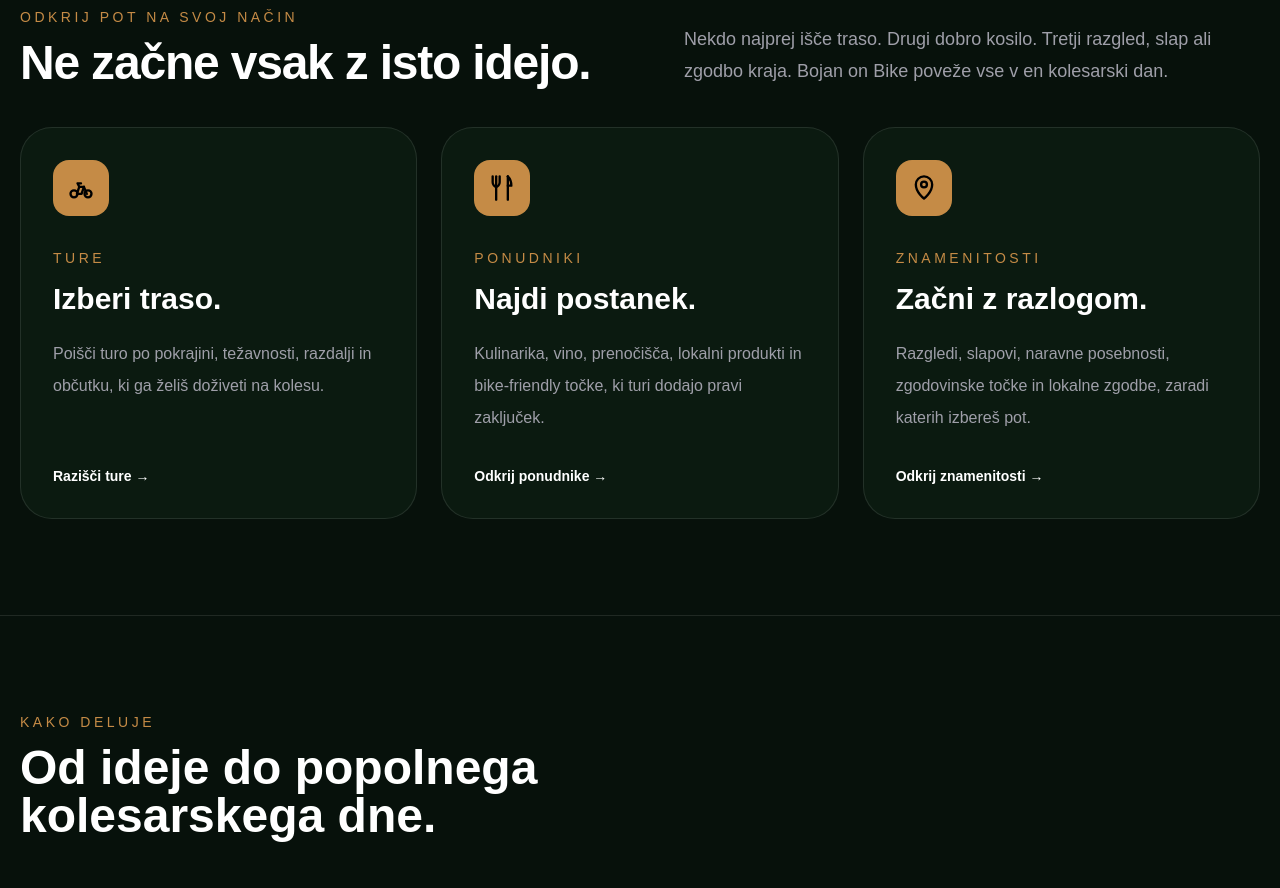
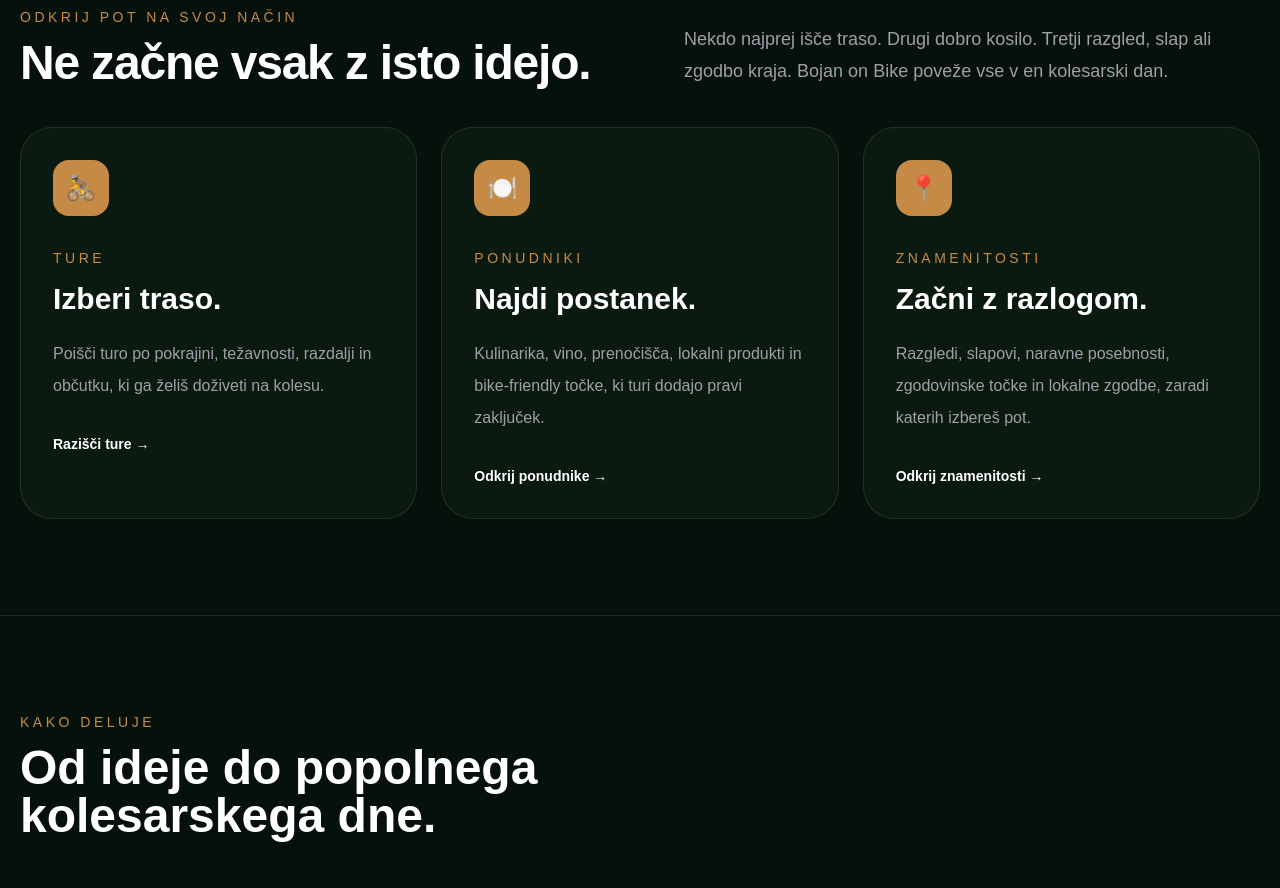
Before and after one commit to rabojan/bojan-on-bike-app, a Next.js app: page / in a window 1280 px wide. Shown: the part 2660-3548 px from the top of the page. Built offline with nearby package versions, Linux system fonts and the light colour scheme.

Commit message:
Revert "Polish homepage mobile spacing stats icons and experience CTA"
This reverts commit 665626e2ef4bfce5a3af883e0dbe5e16a049e17e.

```diff
--- a/app/page.tsx
+++ b/app/page.tsx
@@ -215,7 +215,7 @@ export default function Home() {
             </a>
           </div>
 
-          <div className="grid grid-cols-3 gap-3 md:gap-6">
+          <div className="grid gap-6 md:grid-cols-3">
             {topTrails.map((trail) => (
               <article
                 key={trail.title}
@@ -291,16 +291,10 @@ export default function Home() {
           <div className="grid gap-6 md:grid-cols-3">
             <a
               href="/ture"
-              className="group flex h-full flex-col rounded-[2rem] border border-white/10 bg-[#0b1a10] p-8 transition hover:-translate-y-1 hover:border-[#c58b46]/50"
+              className="group rounded-[2rem] border border-white/10 bg-[#0b1a10] p-8 transition hover:-translate-y-1 hover:border-[#c58b46]/50"
             >
-              <div className="mb-8 flex h-14 w-14 items-center justify-center rounded-2xl bg-[#c58b46] text-black">
-                <svg viewBox="0 0 24 24" className="h-7 w-7" fill="none" stroke="currentColor" strokeWidth="2" strokeLinecap="round" strokeLinejoin="round">
-                  <circle cx="6" cy="17" r="3" />
-                  <circle cx="18" cy="17" r="3" />
-                  <path d="M8.5 17h4l2-6h-4l-2 6Z" />
-                  <path d="M10.5 11 9 8h3" />
-                  <path d="M14.5 11 17 17" />
-                </svg>
+              <div className="mb-8 flex h-14 w-14 items-center justify-center rounded-2xl bg-[#c58b46] text-2xl">
+                🚴
               </div>
 
               <p className="mb-3 text-sm uppercase tracking-[0.25em] text-[#c58b46]">
@@ -316,23 +310,17 @@ export default function Home() {
                 ga želiš doživeti na kolesu.
               </p>
 
-              <div className="mt-auto pt-8 text-sm font-bold text-white">
+              <div className="mt-8 text-sm font-bold text-white">
                 Razišči ture →
               </div>
             </a>
 
             <a
               href="/ponudniki"
-              className="group flex h-full flex-col rounded-[2rem] border border-white/10 bg-[#0b1a10] p-8 transition hover:-translate-y-1 hover:border-[#c58b46]/50"
+              className="group rounded-[2rem] border border-white/10 bg-[#0b1a10] p-8 transition hover:-translate-y-1 hover:border-[#c58b46]/50"
             >
-              <div className="mb-8 flex h-14 w-14 items-center justify-center rounded-2xl bg-[#c58b46] text-black">
-                <svg viewBox="0 0 24 24" className="h-7 w-7" fill="none" stroke="currentColor" strokeWidth="2" strokeLinecap="round" strokeLinejoin="round">
-                  <path d="M7 2v9" />
-                  <path d="M4 2v5c0 2 1.5 4 3 4s3-2 3-4V2" />
-                  <path d="M7 11v11" />
-                  <path d="M17 2v20" />
-                  <path d="M17 2c2 2 3 4.5 3 8h-3" />
-                </svg>
+              <div className="mb-8 flex h-14 w-14 items-center justify-center rounded-2xl bg-[#c58b46] text-2xl">
+                🍽️
               </div>
 
               <p className="mb-3 text-sm uppercase tracking-[0.25em] text-[#c58b46]">
@@ -348,20 +336,17 @@ export default function Home() {
                 točke, ki turi dodajo pravi zaključek.
               </p>
 
-              <div className="mt-auto pt-8 text-sm font-bold text-white">
+              <div className="mt-8 text-sm font-bold text-white">
                 Odkrij ponudnike →
               </div>
             </a>
 
             <a
               href="/znamenitosti"
-              className="group flex h-full flex-col rounded-[2rem] border border-white/10 bg-[#0b1a10] p-8 transition hover:-translate-y-1 hover:border-[#c58b46]/50"
+              className="group rounded-[2rem] border border-white/10 bg-[#0b1a10] p-8 transition hover:-translate-y-1 hover:border-[#c58b46]/50"
             >
-              <div className="mb-8 flex h-14 w-14 items-center justify-center rounded-2xl bg-[#c58b46] text-black">
-                <svg viewBox="0 0 24 24" className="h-7 w-7" fill="none" stroke="currentColor" strokeWidth="2" strokeLinecap="round" strokeLinejoin="round">
-                  <path d="M12 21s7-5.2 7-12a7 7 0 0 0-14 0c0 6.8 7 12 7 12Z" />
-                  <circle cx="12" cy="9" r="2.5" />
-                </svg>
+              <div className="mb-8 flex h-14 w-14 items-center justify-center rounded-2xl bg-[#c58b46] text-2xl">
+                📍
               </div>
 
               <p className="mb-3 text-sm uppercase tracking-[0.25em] text-[#c58b46]">
@@ -377,7 +362,7 @@ export default function Home() {
                 lokalne zgodbe, zaradi katerih izbereš pot.
               </p>
 
-              <div className="mt-auto pt-8 text-sm font-bold text-white">
+              <div className="mt-8 text-sm font-bold text-white">
                 Odkrij znamenitosti →
               </div>
             </a>
@@ -457,8 +442,8 @@ export default function Home() {
             </p>
 
             <a
-              href="/dozivetja"
-            className="inline-block rounded-full bg-[#c58b46] px-8 py-4 font-semibold text-black transition hover:bg-[#d9a35d]"
+              href="/ture"
+              className="inline-block rounded-full bg-[#c58b46] px-8 py-4 font-semibold text-black transition hover:bg-[#d9a35d]"
             >
               Začni raziskovati
             </a>
--- a/components/PageHero.tsx
+++ b/components/PageHero.tsx
@@ -26,7 +26,7 @@ export default function PageHero({
   imagePosition = "center",
 }: PageHeroProps) {
   return (
-    <section className="relative min-h-[590px] overflow-hidden border-b border-white/10 md:min-h-[720px]">
+    <section className="relative min-h-[680px] overflow-hidden border-b border-white/10 md:min-h-[720px]">
       <img
         src={image}
         alt={imageAlt}
@@ -37,7 +37,7 @@ export default function PageHero({
       <div className="absolute inset-0 bg-gradient-to-b from-black/25 via-[#07110b]/55 to-[#07110b]" />
       <div className="absolute inset-0 bg-gradient-to-r from-[#07110b]/72 via-[#07110b]/28 to-transparent" />
 
-      <div className="relative z-10 mx-auto w-full max-w-7xl px-5 pt-24 md:px-6 md:pt-36 lg:pt-40">
+      <div className="relative z-10 mx-auto w-full max-w-7xl px-5 pt-32 md:px-6 md:pt-36 lg:pt-40">
         <div className="max-w-5xl">
           <div className="mb-5 text-xs uppercase tracking-[0.35em] text-[#c58b46]">
             {eyebrow}
```
